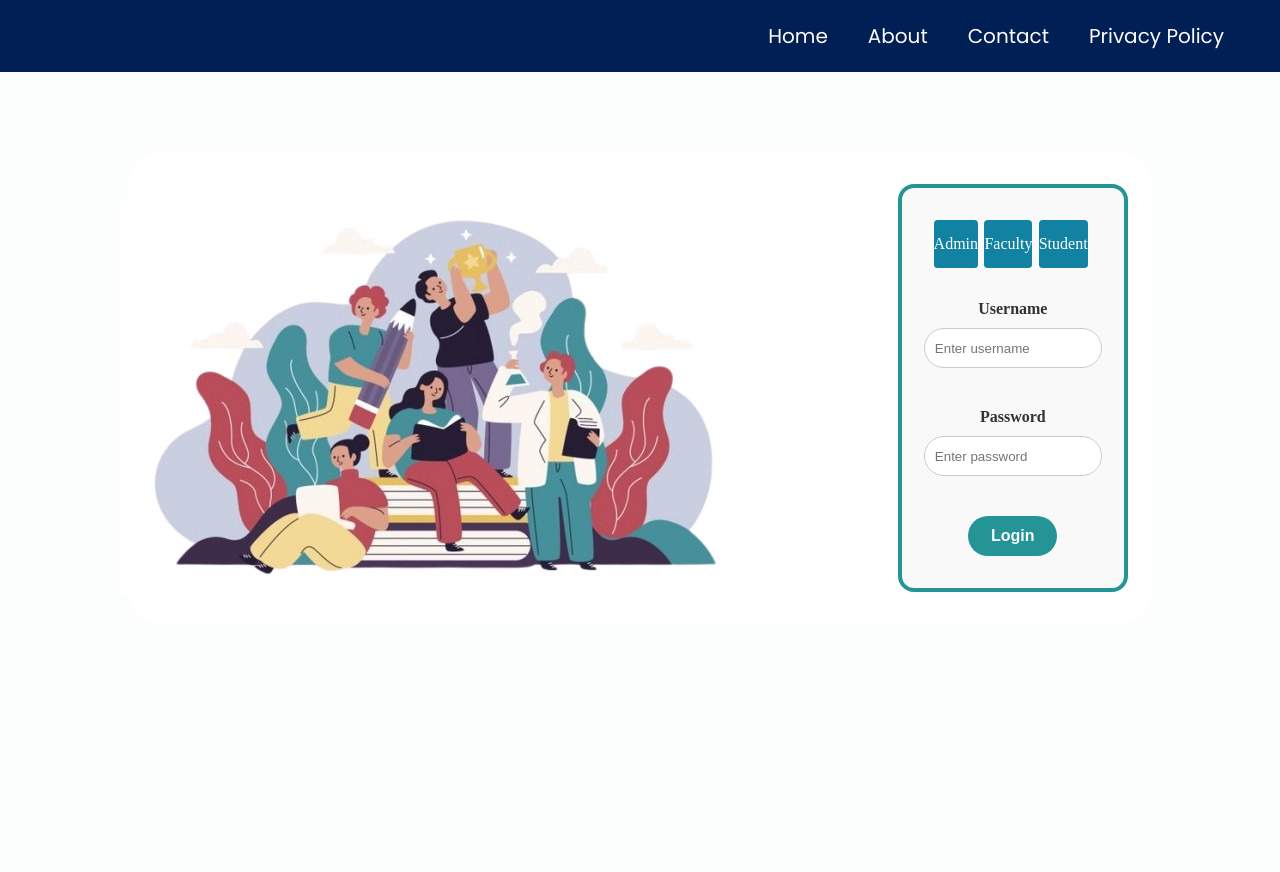
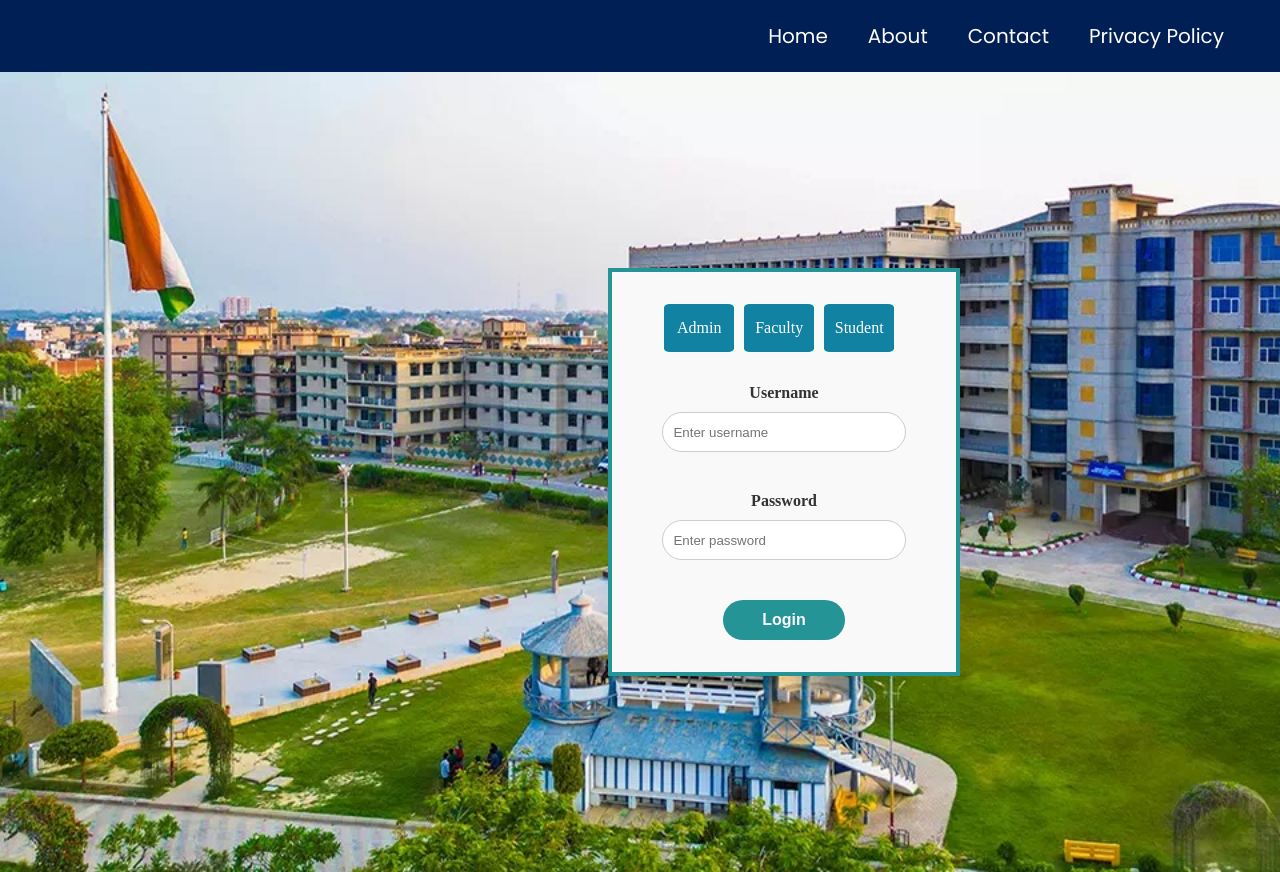
Before and after one commit to ankiiitagupta/erp, a React (Vite) app in the folder Frontend/: page / in a window 1280 px wide. Before the commit the page ends 800 px from the top, so only its background shows below. Built offline with nearby package versions, Linux system fonts and the light colour scheme.

Commit message:
login bg added

```diff
--- a/Frontend/src/Components/StudentDashboard.jsx
+++ b/Frontend/src/Components/StudentDashboard.jsx
@@ -8,20 +8,20 @@ const StudentDashboard = () => {
   const [students, setStudents] = useState([]);
   const [attendance, setAttendance] = useState([]);
 
-  // useEffect(() => {
-  //   // Mock data for students
-  //   const studentsData = [
-  //     { id: 1, name: 'John Doe', rollNo: '12345', college: 'ABC College', section: 'A', email: 'john@example.com', profilePic: 'https://via.placeholder.com/150' },
-  //   ];
-  //   setStudents(studentsData);
+  useEffect(() => {
+    // Mock data for students
+    // const studentsData = [
+    //   { id: 1, name: 'John Doe', rollNo: '12345', college: 'ABC College', section: 'A', email: 'john@example.com', profilePic: 'https://via.placeholder.com/150' },
+    // ];
+    // setStudents(studentsData);
 
-  //   // Mock data for attendance
-  //   const attendanceData = [
-  //     { name: 'Present', value: 100 },
-  //     { name: 'Absent', value: 0 },
-  //   ];
-  //   setAttendance(attendanceData);
-  // }, []);
+    // Mock data for attendance
+    const attendanceData = [
+      { name: 'Present', value: 100 },
+      { name: 'Absent', value: 0 },
+    ];
+    setAttendance(attendanceData);
+  }, []);
 
   const [error, setError] = useState(null);
 
@@ -52,6 +52,7 @@ const StudentDashboard = () => {
             <p>Email: {student.Stud_Email}</p>
             <p>Section: {student.Section}</p>
           </div>
+
 
           {error && <p>{error}</p>}
         </div>
--- a/Frontend/src/Components/Welcome.jsx
+++ b/Frontend/src/Components/Welcome.jsx
@@ -3,7 +3,7 @@ import front from '../assets/front.jpg';
 const Welcome = () => {
   return (
     <div>
-      <img id="welcomeimg" src={front} alt="" />
+      {/* <img id="welcomeimg" src={front} alt="" /> */}
     {/* <h2>Welcome to MPGI!!</h2>
         <p>Lorem ipsum dolor sit, amet consectetur adipisicing elit. Aut, quam iure doloremque eos accusantium tenetur laborum officiis illum ratione fuga animi adipisci odit dignissimos! Architecto alias deleniti vitae eos quidem.</p> */}
       </div>
--- a/Frontend/src/Pages/Home.jsx
+++ b/Frontend/src/Pages/Home.jsx
@@ -9,9 +9,9 @@ const Home = () => {
   return (
     <>
     <div className="container poppins-regular">
-      <div className="intro">
+      {/* <div className="intro">
         <Welcome/>
-      </div>
+      </div> */}
       <div className="content">
         <Login/>
       </div>
--- a/Frontend/src/index.css
+++ b/Frontend/src/index.css
@@ -23,17 +23,16 @@ body {
   display: flex;
   text-align: center;
   justify-content: center;
-  height: 100%;
-  max-width: 80%;
-  margin: 5rem auto;
+  height:100vh;
+  margin: 0 auto 5rem;
   flex-direction: row;
   gap: 1rem; /* add a gap between the two sections */
   font-size: 1.5rem;
-  /* border: 2px solid rgb(5, 27, 70); */
   background-color: hsl(0, 0%, 100%);
   font-family: "popins";
-
-  border-radius: 2rem;
+  background:url('./assets/bg.jpg');
+  background-repeat: no-repeat;
+  background-size: cover;
 }
 
 .content {
@@ -98,12 +97,16 @@ body {
 }
 
 .login-form {
-  max-width: 80%;
+  display:flex;
+  justify-content: center;
+  align-items: center;
+  background-image: none;
+  max-width: 50%;
   margin: 0 0 0 20rem;
-  height: 100%;
+  height: fit-content;
   background-color: #f9f9f9;
   border: 4px solid #259496;
-  border-radius: 1rem;
+  /* border-radius: 1rem; */
 }
 
 .login-form h1 {
```
Also changed, not shown: Frontend/src/assets/bg.jpg (added).
